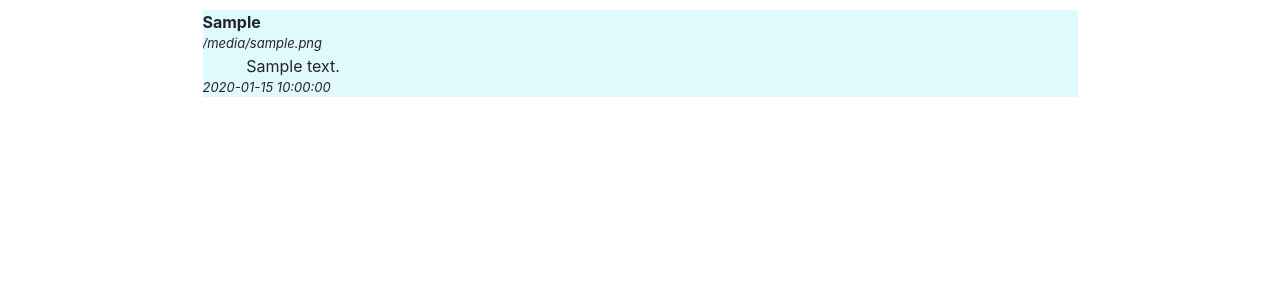
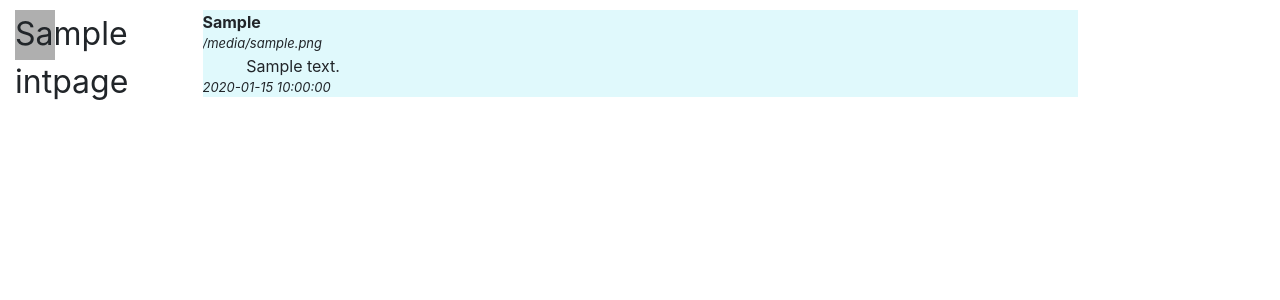
Before and after one commit to bowosc/Basic-Forum, a Flask app: template templates/feed.html in a window 1280 px wide. Shown: the part 56-356 px from the top of the page. Run offline with Flask 3, Linux system fonts and the light colour scheme; the template is opened without the code that fills it: most values are stand-ins (such as "Sample title", 1, 10 or a date in 2020).

Commit message:
Feed update
Feed finds most recent posts now, pages are sorted better

```diff
--- a/main.py
+++ b/main.py
@@ -1,6 +1,7 @@
 from flask import Flask, redirect, url_for, render_template, request, session, flash
 from datetime import timedelta, datetime
 from flask_sqlalchemy import SQLAlchemy
+import math
 
 app = Flask(__name__)
 app.secret_key = ("goon")
@@ -14,7 +15,7 @@
 
 #TODO
 '''
-- "next page" viewing
+- next page
 - likes/dislikes for posts
 - tags and stuff, post sorting
 - user profile?
@@ -115,10 +116,11 @@
 
 @app.route("/feed", methods=['GET', 'POST'])
 def feed():
-    shownposts = posts.query.order_by(posts.date.desc()).limit(10).all()
-    return render_template("feed.html", shownposts=shownposts)
+    postcount = posts.query.order_by(posts.date.desc()).count()
+    postcount = int(math.ceil(postcount / 10.0)) - 1 # get the most recent page of posts
+    return redirect(url_for("feedposts", page=postcount))
 
-@app.route("/feed/<page>", methods=['GET']) # fix the stupid css idk why its doin that
+@app.route("/feed/<page>", methods=['GET'])
 def feedposts(page):
     try:
         intpage = int(page)
@@ -127,9 +129,8 @@
         return redirect(url_for("feed"))
 
     offset = (10 * intpage) #10 posts per page makes money for days
-    shownposts = posts.query.order_by(posts.date.desc()).offset(offset).limit(10)
-
-    return render_template("feed.html", shownposts=shownposts)
+    shownposts = posts.query.order_by(posts.date.asc()).offset(offset).limit(10)
+    return render_template("feed.html", shownposts=shownposts, intpage=intpage)
 
 @app.route("/login", methods=['GET', 'POST'])
 def login():
--- a/static/style.css
+++ b/static/style.css
@@ -40,6 +40,19 @@
     font-size: medium;
 }
 
+.pagenum{
+    float:left;
+    font-size:xx-large;
+    position:relative;
+    text-align: center;
+    width: 40px;
+    height: 50px;
+    left:0;
+    background: rgb(175, 175, 175);
+    outline: rgb(128, 128, 128);
+    outline-width: 5px;
+   }
+
 .nameincorner{
     margin:auto;
     position:absolute;
--- a/templates/base.html
+++ b/templates/base.html
@@ -1,7 +1,7 @@
 <html>
 <head>
     <link rel="stylesheet" href="https://cdn.jsdelivr.net/npm/bootstrap@4.3.1/dist/css/bootstrap.min.css" integrity="sha384-ggOyR0iXCbMQv3Xipma34MD+dH/1fQ784/j6cY/iJTQUOhcWr7x9JvoRxT2MZw1T" crossorigin="anonymous">
-    <link rel="stylesheet" type="text/css" href="static/style.css">
+    <link rel="stylesheet" type="text/css" href="{{ url_for('static', filename='style.css')}}">
     <title>{% block title %}{% endblock %}</title>
 </head>
     <body>
--- a/templates/feed.html
+++ b/templates/feed.html
@@ -5,6 +5,9 @@
     <link rel="stylesheet" href="https://cdn.jsdelivr.net/npm/bootstrap@4.0.0/dist/css/bootstrap.min.css" integrity="sha384-Gn5384xqQ1aoWXA+058RXPxPg6fy4IWvTNh0E263XmFcJlSAwiGgFAW/dAiS6JXm" crossorigin="anonymous">
     </head>
     <body>
+        <div class="pagenum">
+            {{ intpage }}
+        </div>
         <div class="feedbackdrop">
             {% for post in shownposts %}
             <div class="post">
```
Also changed, not shown: 1 other file.
